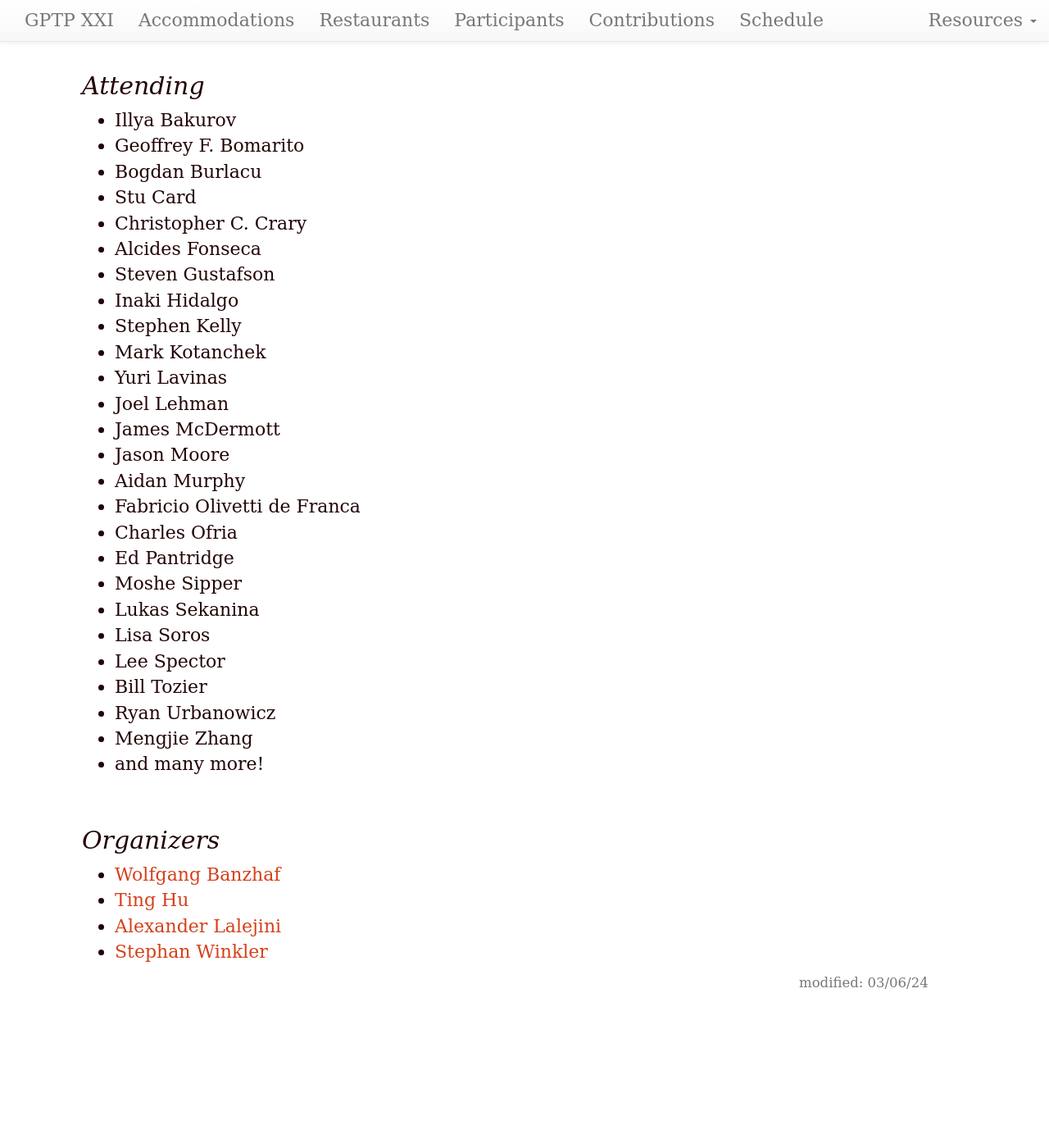
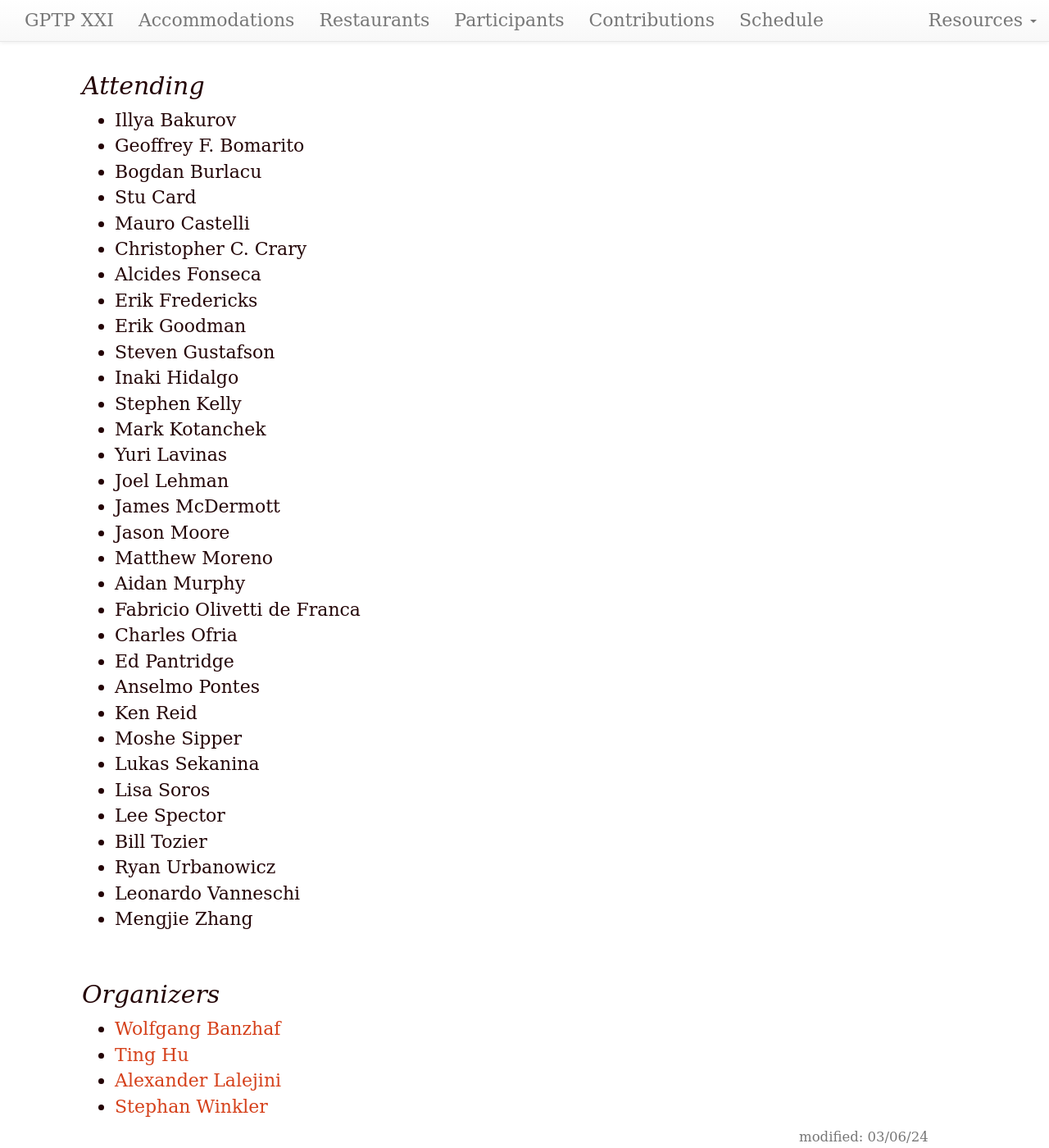
Before and after one commit to GPTP-workshop/gptp-workshop.github.io, a Jekyll site: the page built from attendees.md, in a window 1280 px wide and 1400 px high, scrolled down 441 px. Shown: the whole window at 82% size. Built offline with Jekyll 4.4.1, drawn with Linux system fonts in a browser that asks for light colours; our own code applies the rules of GitHub Pages for plain Markdown files; before the commit the page ends 1693 px from its top, so only the background shows below that.

Commit message:
Update attendees.md

```diff
--- a/attendees.md
+++ b/attendees.md
@@ -19,8 +19,11 @@ dates: "June 06-08, 2024"
 - Geoffrey F. Bomarito
 - Bogdan Burlacu
 - Stu Card
+- Mauro Castelli
 - Christopher C. Crary
 - Alcides Fonseca
+- Erik Fredericks
+- Erik Goodman
 - Steven Gustafson
 - Inaki Hidalgo
 - Stephen Kelly
@@ -29,18 +32,21 @@ dates: "June 06-08, 2024"
 - Joel Lehman
 - James McDermott
 - Jason Moore
+- Matthew Moreno
 - Aidan Murphy
 - Fabricio Olivetti de Franca
 - Charles Ofria
 - Ed Pantridge
+- Anselmo Pontes
+- Ken Reid
 - Moshe Sipper
 - Lukas Sekanina
 - Lisa Soros
 - Lee Spector
 - Bill Tozier
 - Ryan Urbanowicz
+- Leonardo Vanneschi
 - Mengjie Zhang
-- and many more!
 
 ## Organizers
 
```
